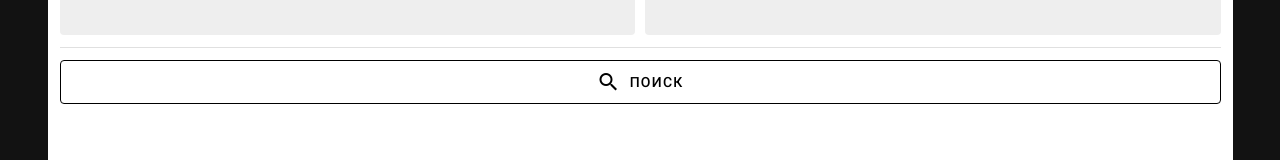
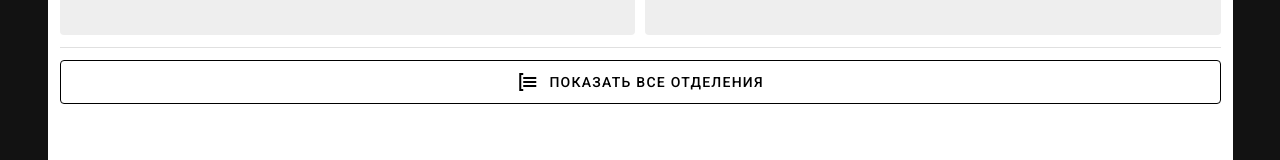
Before and after one commit to v-litvintsev/moretech-hack, a Nuxt app in the folder front-app/: page / in a window 1280 px wide. Shown: the part 632-792 px from the top of the page. Built offline with nearby package versions, Linux system fonts and the light colour scheme; what vue-yandex-maps would draw is missing.

Commit message:
remove trash

```diff
--- a/front-app/pages/index.vue
+++ b/front-app/pages/index.vue
@@ -38,9 +38,9 @@
       <v-divider class="mt-3 mb-3 grey lighten-2"></v-divider>
       <v-btn outlined width="100%" class="black--text" large @click="searchModal = true">
        <v-icon class="mr-2">
-        mdi-magnify
+        mdi-format-list-group
        </v-icon>
-        Поиск
+        Показать все отделения
       </v-btn>
       <div class="search-box-container" :class="{'search-box-container--open': searchModal}">
         <template v-if="searchModal">
```
